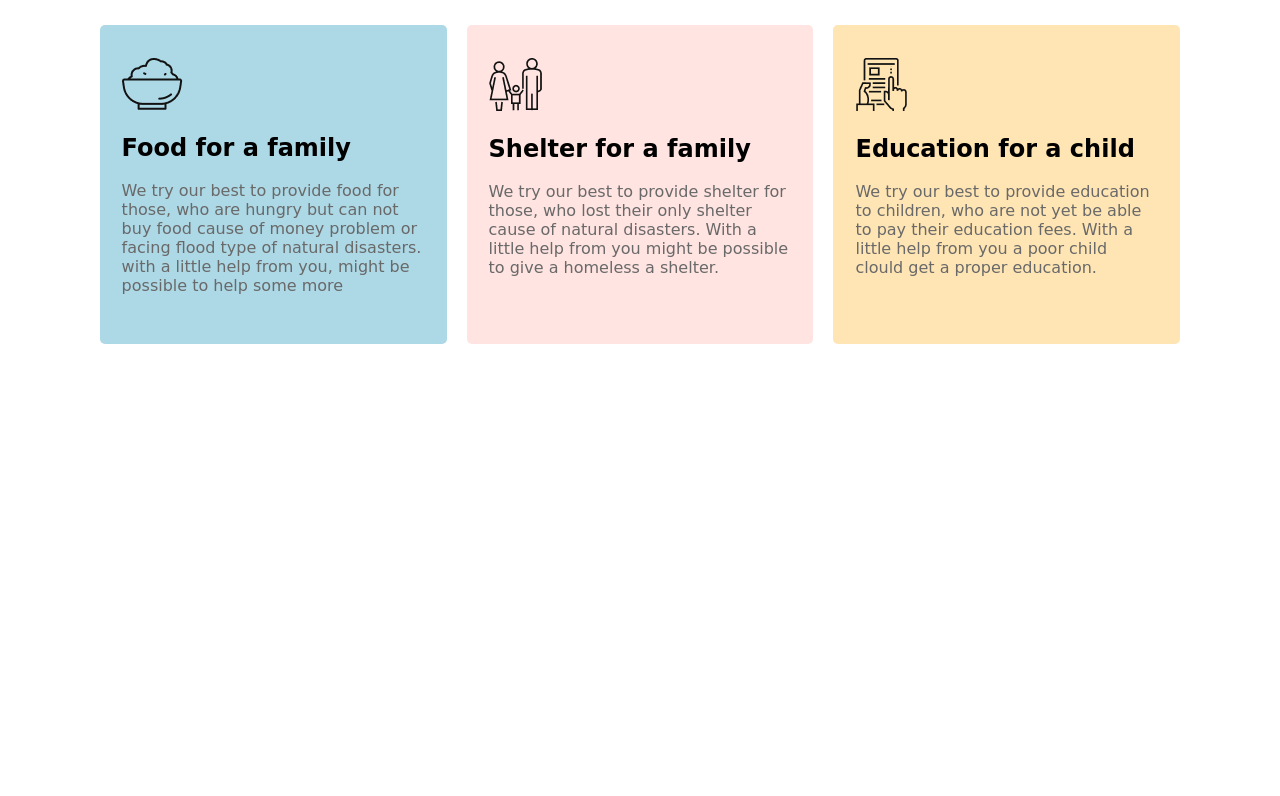
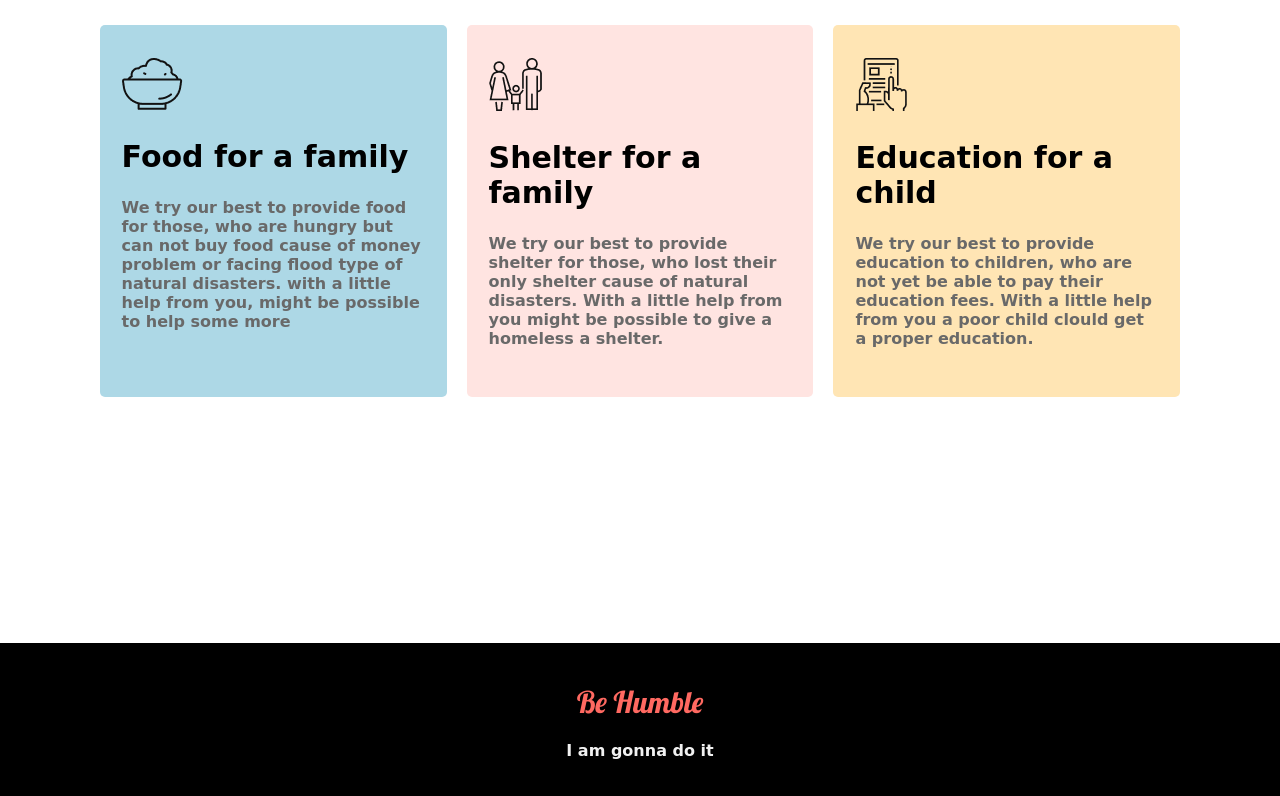
Before and after one commit to mr1akash/Donate-bd, a plain HTML site: page index.html in a window 1280 px wide. Shown: the part 1757-2553 px from the top of the page. Before the commit the page ends 2400 px from the top, so only its background shows below. Drawn offline with Linux system fonts and the light colour scheme; a web font is replaced by a local one.

Commit message:
footer body and style added

```diff
--- a/index.html
+++ b/index.html
@@ -9,6 +9,9 @@
     <link rel="preconnect" href="https://fonts.googleapis.com">
     <link rel="preconnect" href="https://fonts.gstatic.com" crossorigin>
     <link href="https://fonts.googleapis.com/css2?family=Arima:wght@200;300&display=swap" rel="stylesheet">
+    <link rel="preconnect" href="https://fonts.googleapis.com">
+    <link rel="preconnect" href="https://fonts.gstatic.com" crossorigin>
+    <link href="https://fonts.googleapis.com/css2?family=Arima:wght@200;300&family=Lobster&display=swap" rel="stylesheet">
     <link rel="stylesheet" href="style.css">
 </head>
 <body>
@@ -64,5 +67,11 @@
             </div>
         </div>
     </section>
+    <footer>
+        <div class="footer-text">
+            <h1>Be Humble</h1>
+            <p><b>I am gonna do it</b></p>
+        </div>
+    </footer>
 </body>
 </html>
--- a/style.css
+++ b/style.css
@@ -159,9 +159,13 @@ header{
     margin-bottom: 20px;
     background-size: cover
 }
+.contain-food-shel-edu h2{
+    font-weight:bold;
+    font-size: 30px;
+}
 .contain-food-shel-edu p{
     color:#696969;
-    font-weight: 500;
+    font-weight: 600;
 }
 .food{
     background-color: #add8e6;
@@ -187,3 +191,25 @@ header{
     background-size: cover;
     width: 600px;
 }
+footer{
+    background-color: black;
+    text-align: center;
+    width: 100%;
+    height: 100%;
+    background-position: bottom;
+    margin: 0 auto;
+    background-attachment:fixed ;
+
+}
+footer h1{
+    color: #ff6961;
+    font-family: 'Lobster', cursive;
+    font-weight: 300;
+    font-size: 30px;
+}
+footer p{
+    color: #f1f1f1;
+}
+.footer-text{
+    padding: 20px;
+}
```
